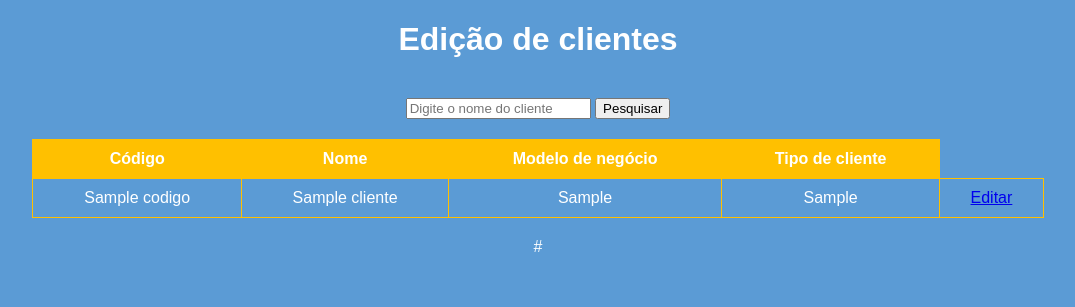
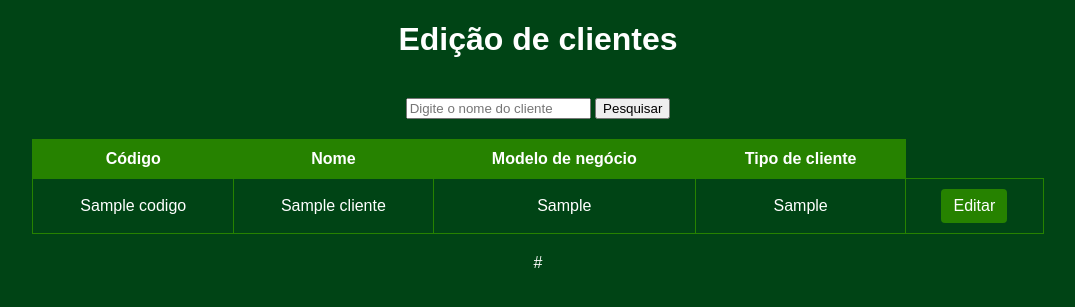
Before and after one commit to fanecovsf/crud-clients, a Flask app: template templates/index.html in a window 1280 px wide. Shown: the top 307 px of the page, without its empty margins (102-1177 px from the left). Run offline with Flask 3, Linux system fonts and the light colour scheme; the template is opened without the code that fills it: most values are stand-ins (such as "Sample title", 1, 10 or a date in 2020); parts of the project's set-up code (start-up, migrations or seed data) failed here and were passed over; some libraries are stand-ins or nearby versions.

Commit message:
Refactor: Implementado a conexão automática

```diff
--- a/main.py
+++ b/main.py
@@ -1,10 +1,13 @@
 from flask import Flask, render_template, request, redirect, url_for, Response
 from flask_paginate import Pagination, get_page_args
 from models.models import db, Cliente
+from sqlalchemy import exc
+from sqlalchemy import event
 
 
 app = Flask(__name__, static_folder='static', template_folder='templates')
 app.config['SQLALCHEMY_DATABASE_URI'] = 'postgresql://postgres:pRxI65oIubsdTlf@4.228.57.67:5432/db_vibra'
+
 
 @app.route('/')
 def table():
@@ -22,6 +25,7 @@ def table():
 
     return render_template('index.html', clientes=clientes, pagination=pagination)
 
+
 @app.route('/edit/<codigo>', methods=['GET', 'POST'])
 def edit(codigo):
     cliente = Cliente.query.get(codigo)
@@ -36,4 +40,13 @@ def edit(codigo):
 
 if __name__ == '__main__':
     db.init_app(app=app)
-    app.run(debug=True)
+
+    with app.app_context():
+        @event.listens_for(db.engine, "engine_connect")
+        def on_connect(dbapi_connection, connection_record):
+            if isinstance(dbapi_connection, exc.DBAPIError):
+                cursor = dbapi_connection.cursor()
+                cursor.execute("SELECT 1")
+                cursor.close()
+
+    app.run(debug=True, host='0.0.0.0', port=3000)
--- a/static/styles/styles.css
+++ b/static/styles/styles.css
@@ -1,6 +1,6 @@
 body {
     text-align: center;
-    background-color: #5b9bd5;
+    background-color: #004415;
     color: #fff;
     font-family: Arial, sans-serif;
 }
@@ -28,11 +28,11 @@ body {
 .table-1 th,
 .table-1 td {
     padding: 10px;
-    border: 1px solid #ffc000;
+    border: 1px solid #268200;
 }
 
 .table-1 th {
-    background-color: #ffc000;
+    background-color: #268200;
     color: #fff;
 }
 
@@ -54,7 +54,7 @@ body {
 .pagination li a {
     display: block;
     padding: 5px 10px;
-    background-color: #ffc000;
+    background-color: #268200;
     color: #fff;
     text-decoration: none;
     border-radius: 5px;
@@ -80,11 +80,20 @@ body {
 }
 
 .value-read .form-control{
-    background-color: #5b9bd5;
+    background-color: #004415;
     color: #fff;
-    border-color: #5b9bd5;
+    border-color: #004415;
 }
 
 .value .form-control[readonly] {
-    background-color: #5b9bd5;
+    background-color: #004415;
 }
+
+.edit-button {
+    display: inline-block;
+    padding: 8px 12px;
+    background-color: #268200;
+    color: #fff;
+    text-decoration: none;
+    border-radius: 4px;
+}
--- a/templates/index.html
+++ b/templates/index.html
@@ -34,7 +34,7 @@
                 <td>{{c.modelo_de_negocio}}</td>
                 <td>{{c.tipo_de_cliente}}</td>
                 <td>
-                    <a href="/edit/{{c.codigo}}">Editar</a>
+                    <a href="/edit/{{c.codigo}}" class="edit-button">Editar</a>
                 </td>
 
             </tr>
```
